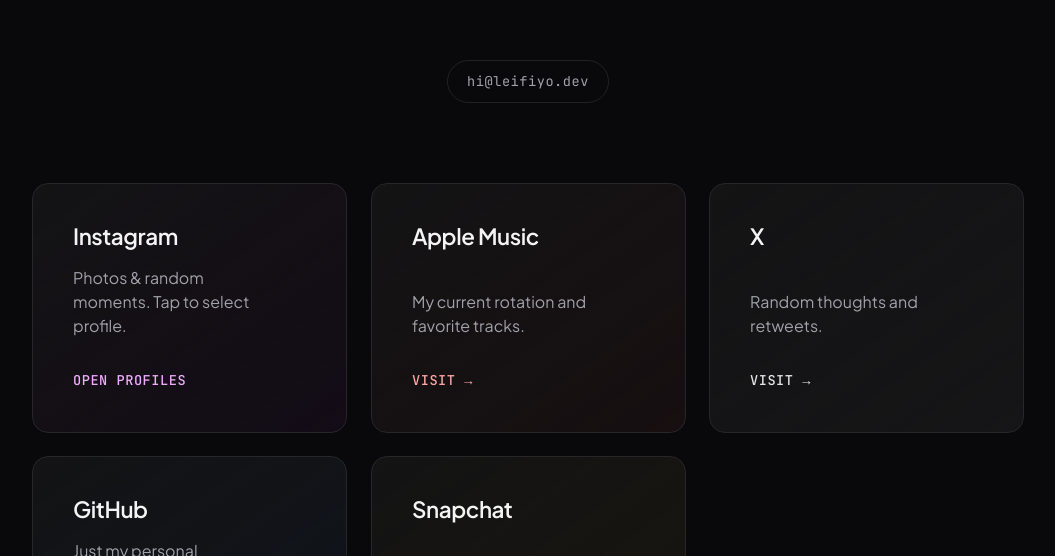
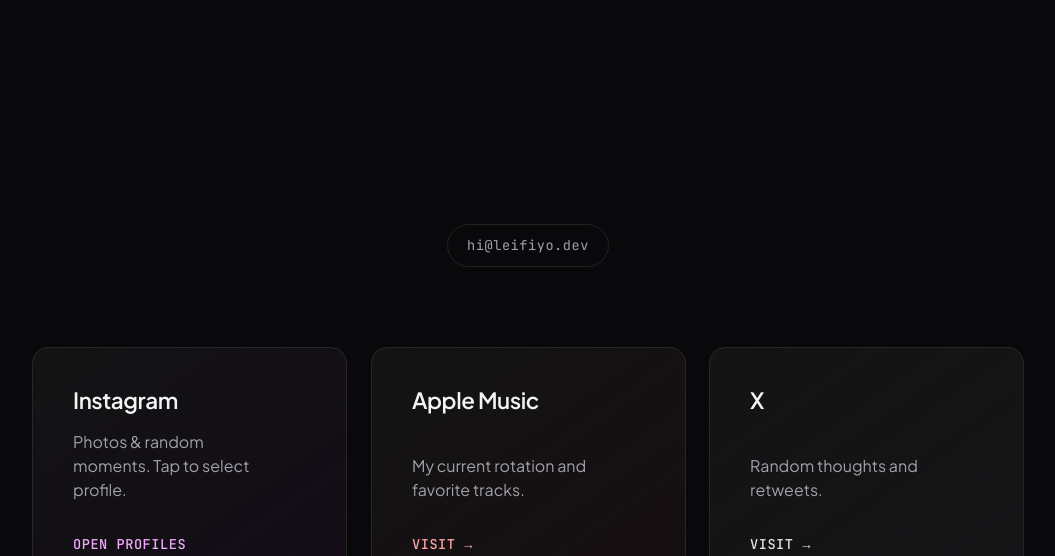
Before and after one commit to leifiyoo/musical-winner, a React (Create React App) app: page / in a window 1280 px wide. Shown: the part 244-800 px from the top of the page, without its empty margins (112-1167 px from the left). Built offline with nearby package versions, Linux system fonts and the light colour scheme.

Commit message:
fix: explicit empty SVG favicon to bust cache, center and dramatically increase logo size

```diff
--- a/src/App.js
+++ b/src/App.js
@@ -149,11 +149,11 @@
       <main className="main-container">
         <header className="hero-header reveal-base" data-reveal style={{ "--index": 0 }}>
           <div className="hero-header-inner">
-            <div className="name-wrapper" style={{ display: 'flex', justifyContent: 'flex-start', alignItems: 'center' }}>
-              <div style={{ width: "100%", maxWidth: "600px", height: "160px", position: "relative", marginBottom: "0.5rem", marginLeft: "-2rem" }}>
+            <div className="name-wrapper" style={{ display: 'flex', justifyContent: 'center', alignItems: 'center', width: '100%', padding: '1rem 0' }}>
+              <div style={{ width: "90vw", maxWidth: "1000px", height: "300px", position: "relative" }}>
                 <LiquidMetal
-                  width={600}
-                  height={160}
+                  width={1000}
+                  height={300}
                   image="/leifiyoTEXT.png"
                   colorBack="#00000000"
                   colorTint="#ffffff"
@@ -166,7 +166,7 @@
                   contour={0.4}
                   angle={70}
                   speed={1}
-                  scale={1}
+                  scale={1.3}
                   fit="contain"
                 />
               </div>
```
Also changed, not shown: public/index.html (+1 -0 lines).
